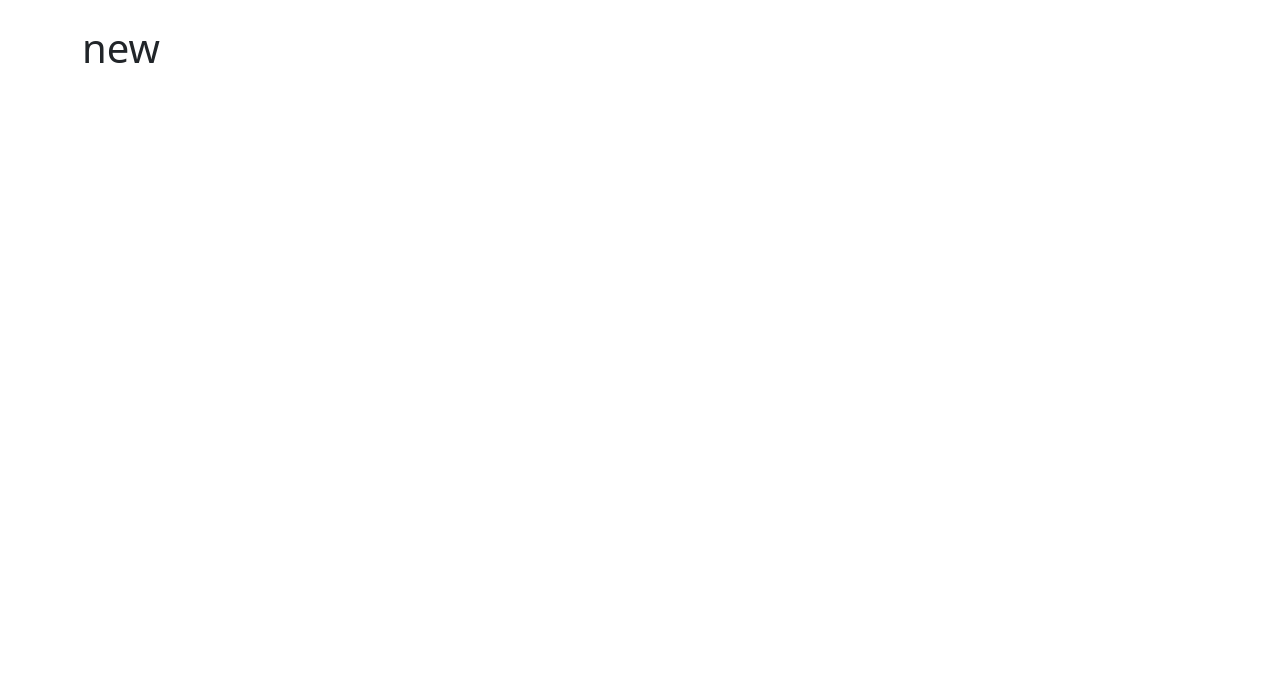
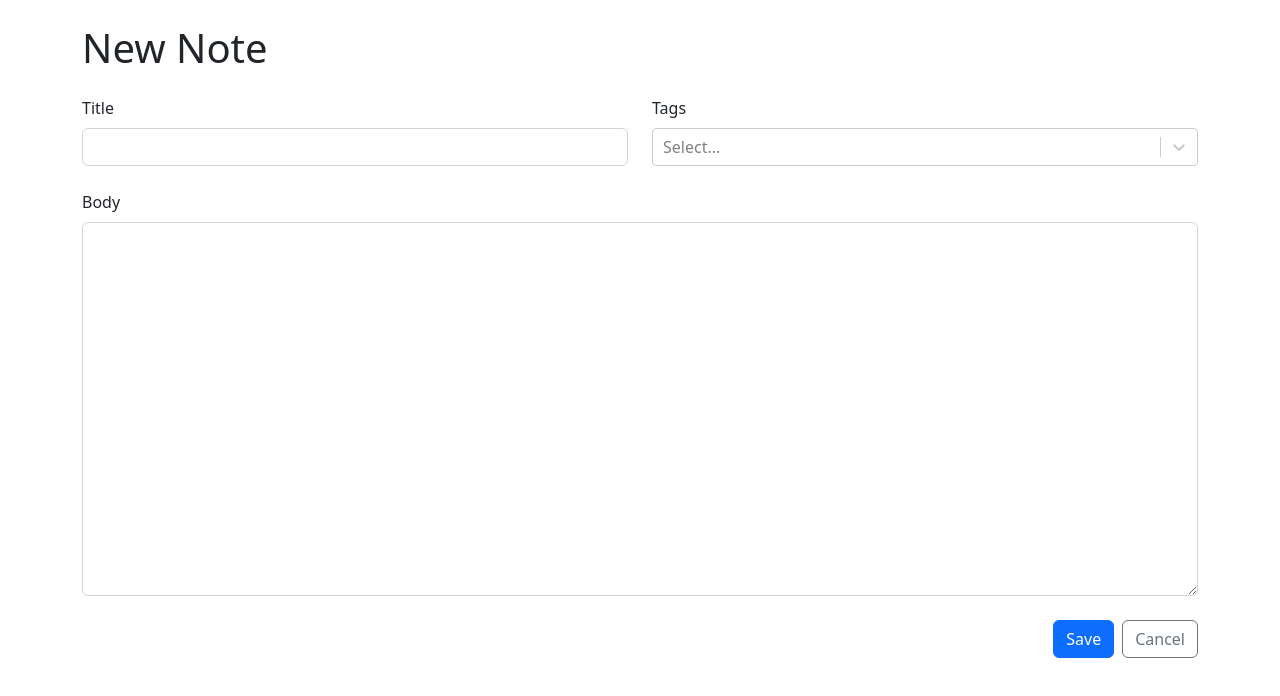
Before and after one commit to ergunDevv/advanced-note-taking-website, a React (Vite) app: page /new in a window 1280 px wide. Shown: the top 696 px of the page. Built offline with nearby package versions, Linux system fonts and the light colour scheme.

Commit message:
New note section added

```diff
--- a/package.json
+++ b/package.json
@@ -13,7 +13,8 @@
     "react": "^18.2.0",
     "react-bootstrap": "^2.7.4",
     "react-dom": "^18.2.0",
-    "react-router-dom": "^6.11.0"
+    "react-router-dom": "^6.11.0",
+    "react-select": "^5.7.2"
   },
   "devDependencies": {
     "@types/react": "^18.0.28",
--- a/src/App.tsx
+++ b/src/App.tsx
@@ -1,13 +1,14 @@
 import "bootstrap/dist/css/bootstrap.min.css";
 import { Container } from "react-bootstrap";
 import { Routes, Route, Navigate } from "react-router-dom";
+import NewNote from './components/NewNote'
 export default function App() {
   return (
     <Container className="my-4">
 
     <Routes>
       <Route path="/" element={<div>hey</div>} />
-      <Route path="/new" element={<h1>new</h1>} />
+      <Route path="/new" element={<NewNote/>} />
 
       <Route path="/:id" >
         <Route index element={<h1>Show</h1>}/>
--- /dev/null
+++ b/src/components/NewNote.tsx
@@ -0,0 +1,13 @@
+import React from "react";
+import NoteForm from "./NoteForm";
+
+const NewNote = () => {
+  return (
+    <>
+      <h1 className="mb-4">New Note</h1>
+      <NoteForm/>
+    </>
+  );
+};
+
+export default NewNote;
--- /dev/null
+++ b/src/components/NoteForm.tsx
@@ -0,0 +1,44 @@
+import { Form, Col, Row, Stack, Button } from "react-bootstrap";
+import { Link } from "react-router-dom";
+import CreatableReactSelect from "react-select/creatable";
+
+const NoteForm = () => {
+  return (
+    <Form>
+      <Stack gap={4}>
+        <Row>
+          <Col>
+            <Form.Group controlId="title">
+              <Form.Label>Title</Form.Label>
+              <Form.Control required />
+            </Form.Group>
+          </Col>
+          <Col>
+            <Form.Group controlId="tags">
+              <Form.Label>Tags</Form.Label>
+              <CreatableReactSelect isMulti />
+            </Form.Group>
+          </Col>
+        </Row>
+
+        <Form.Group controlId="markdown">
+          <Form.Label>Body</Form.Label>
+          <Form.Control required as="textarea" rows={15} />
+        </Form.Group>
+        <Stack direction="horizontal" gap={2} className="justify-content-end">
+          <Button type="submit" variant="primary">
+            Save
+          </Button>
+          <Link to="..">
+
+          <Button type="button" variant="outline-secondary">
+            Cancel
+          </Button>
+          </Link>
+        </Stack>
+      </Stack>
+    </Form>
+  );
+};
+
+export default NoteForm;
```
Also changed, not shown: 1 other file (tests, documents, lock files or other folders).
